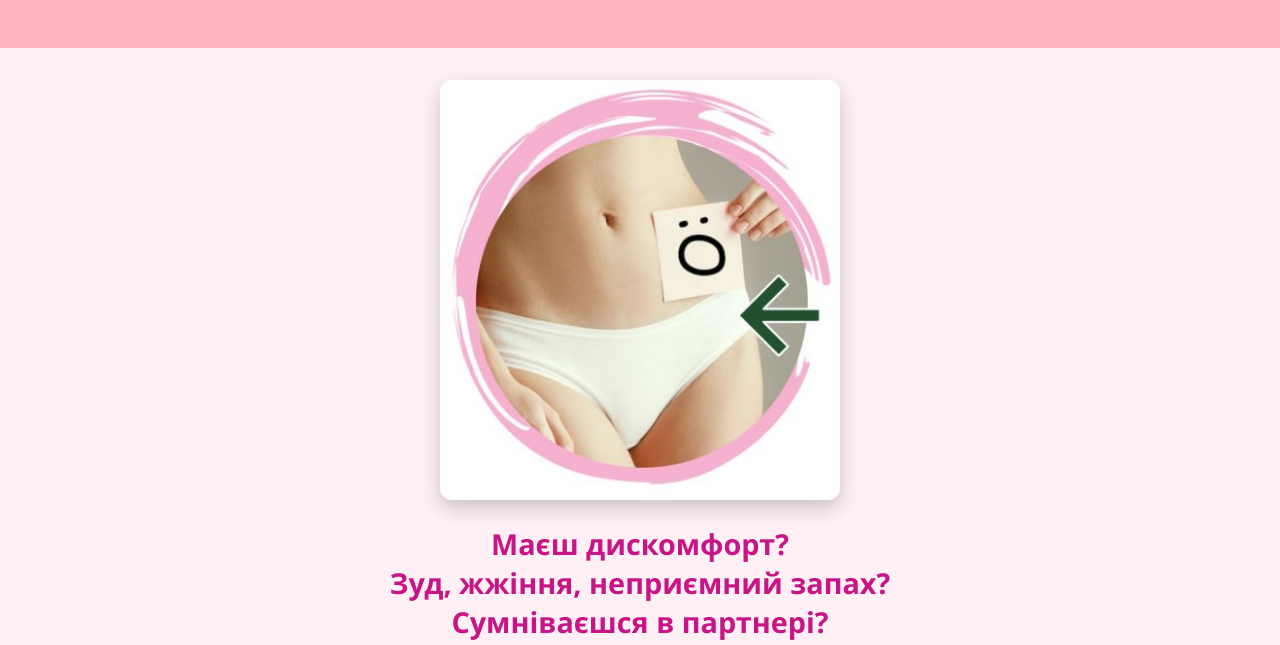
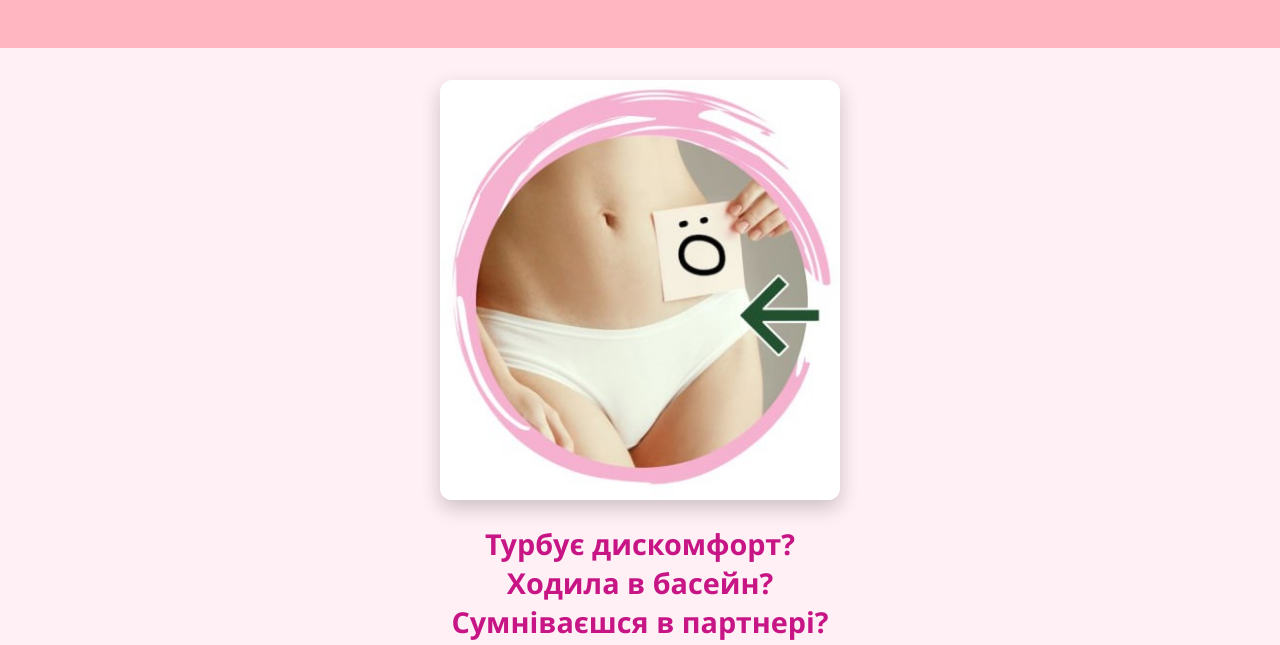
Before and after one commit to Gpavlik/-Lending-1, a plain HTML site: page index.html in a window 1280 px wide. Shown: the part 155-800 px from the top of the page. Drawn offline with Linux system fonts and the light colour scheme.

Commit message:
Update index.html

```diff
--- a/index.html
+++ b/index.html
@@ -107,7 +107,7 @@
 
   <section class="hero">
     <img src="121.jpg" alt="турбуєшся про своє інтимне здоров'я?">
-    <h2>Маєш дискомфорт?<br> Зуд, жжіння, неприємний запах?<br>Сумніваєшся в партнері?</h2>
+    <h2>Турбує дискомфорт?<br>Ходила в басейн?<br>Сумніваєшся в партнері?</h2>
     <img src="2025.png" alt="жаби">
     <h2>Не чекай коли почнеться!</h2>
     <img src="Cop.png" alt="упаковка серед пелюсток сакури">
```
